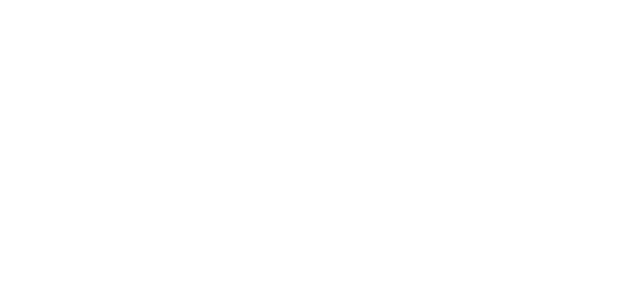
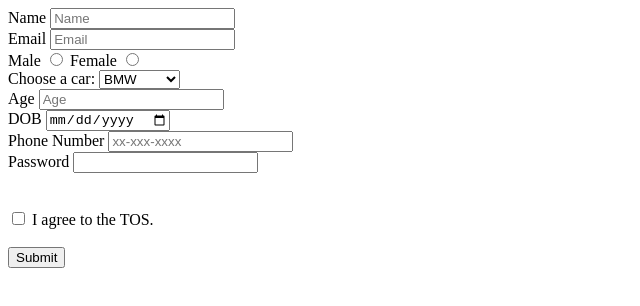
Before and after one commit to acciojob/signup-form-car-Srinadhithub, a website: page main.html in a window 1280 px wide. Shown: the whole page, without its empty margins (0-640 px from the left). Drawn offline with Linux system fonts and the light colour scheme.

Commit message:
created a submission

```diff
--- a/main.html
+++ b/main.html
@@ -10,7 +10,40 @@
 	<!-- the entire body must be written by student -->
     <script type="text/javascript" src="./script.js">
 </script>
+<form action="post">
+	<label for="name">Name</label>
+	<input type="text" placeholder="Name"  id="name" required>
+	<br>
+	<label for="email">Email</label>
+	<input type="text" placeholder="Email"  id="email" required>
+		<br>
+	<label for="gender_m">Male</label>
+	<input type="radio" id="gender_m"  name="gender" required>
+	<label for="gender_f">Female</label>
+	<input type="radio" id="gender_f"  name="gender" required>
+		<br>
+	<label for="cars">Choose a car:</label>
+        <select required id="cars" name="cars" placeholder="--Please choose an option--">
+        <option value="BMW">BMW</option>
+        <option value="Audi">Audi</option>
+        <option value="Mercedez">Mercedez</option>
+		</select><br>
 
+	<label for ="age">Age</label>
+		<input type="text" id=age required placeholder="Age"><br>
+		<label for ="dob">DOB</label>
+		<input type="date" id=dob required><br>
+		<label for ="tel"> Phone Number</label>
+		<input type="tel" id ="tel"placeholder="xx-xxx-xxxx"><br>
+		<label for="password">Password</label>
+		<input type="password" id=password required><br>
+	<br>
+	<br>
+	<input type="checkbox" id="tos" required> I agree to the TOS.
+	<br>
+	<br>
+	<input type="submit" >
+</form>
 </body>
 
 </html>
```
